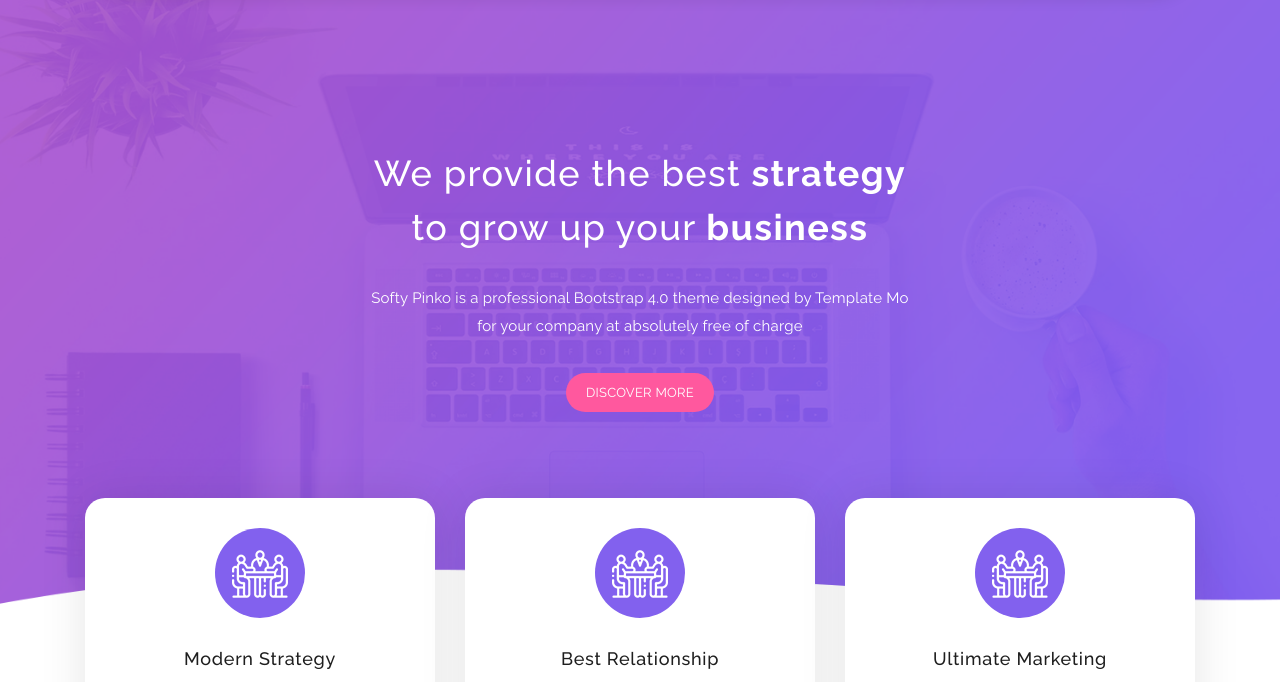
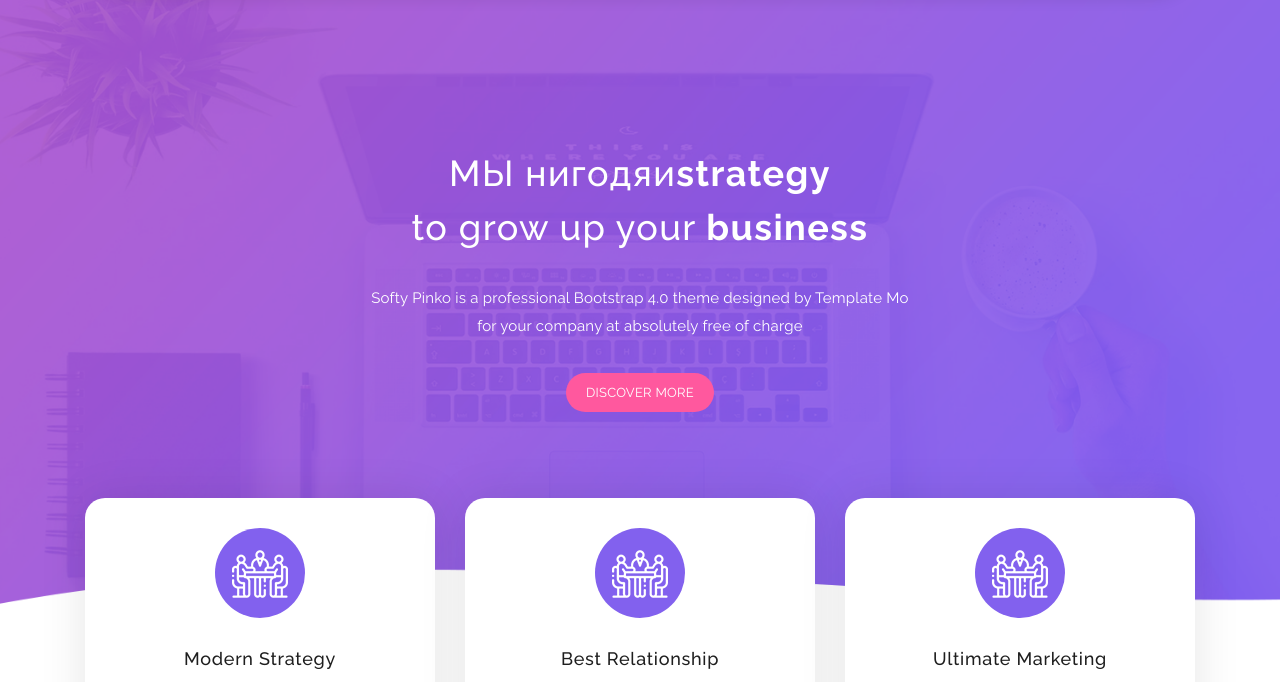
Before and after one commit to negibkiy/rabota_nig, a plain HTML site: page index.html in a window 1280 px wide. Shown: the part 112-794 px from the top of the page. Drawn offline with Linux system fonts and the light colour scheme.

Commit message:
Update index.html

```diff
--- a/index.html
+++ b/index.html
@@ -74,7 +74,7 @@
             <div class="container">
                 <div class="row">
                     <div class="offset-xl-3 col-xl-6 offset-lg-2 col-lg-8 col-md-12 col-sm-12">
-                        <h1>We provide the best <strong>strategy</strong><br>to grow up your <strong>business</strong></h1>
+                        <h1>МЫ нигодяи<strong>strategy</strong><br>to grow up your <strong>business</strong></h1>
                         <p>Softy Pinko is a professional Bootstrap 4.0 theme designed by Template Mo
                         for your company at absolutely free of charge</p>
                         <a href="#features" class="main-button-slider">Discover More</a>
```
